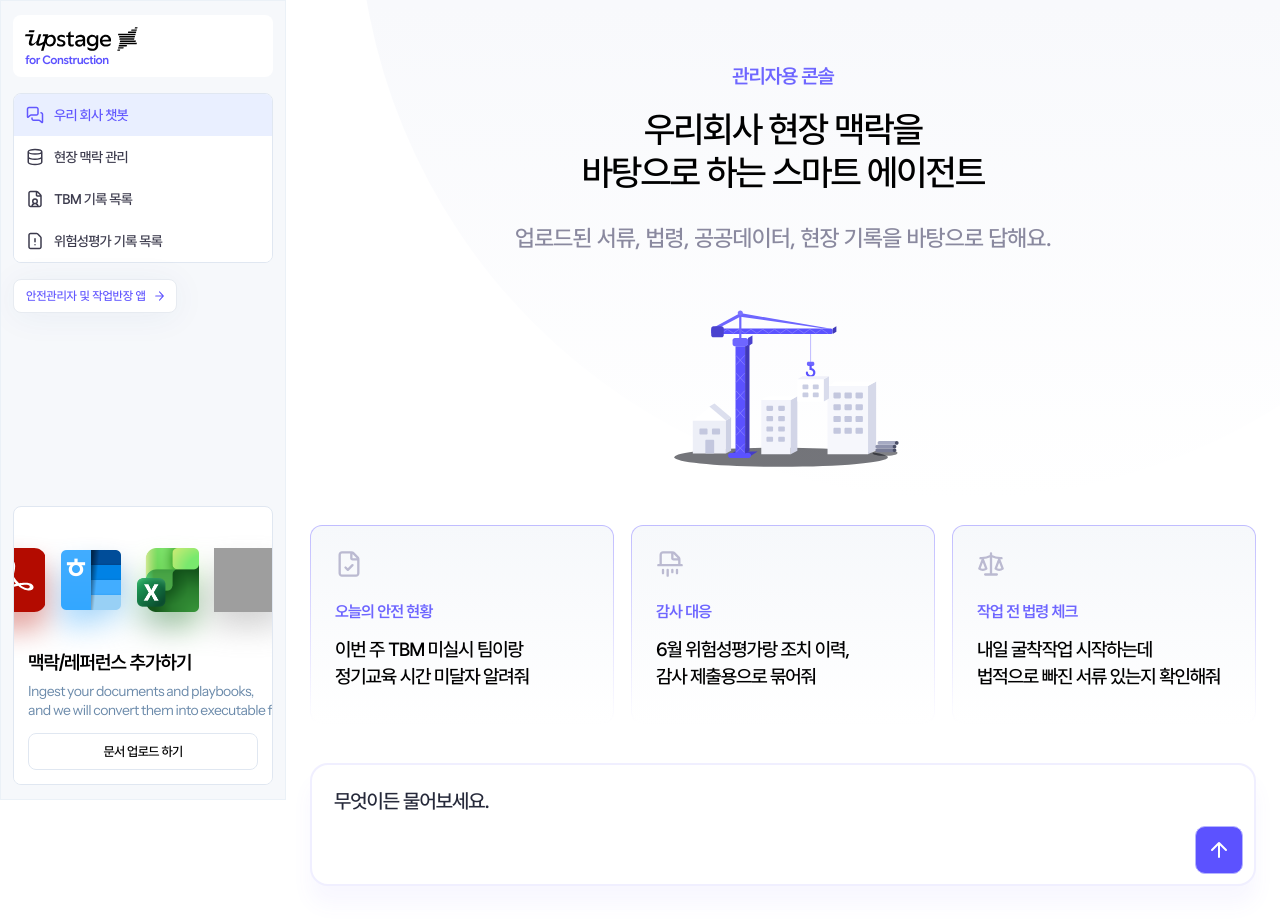
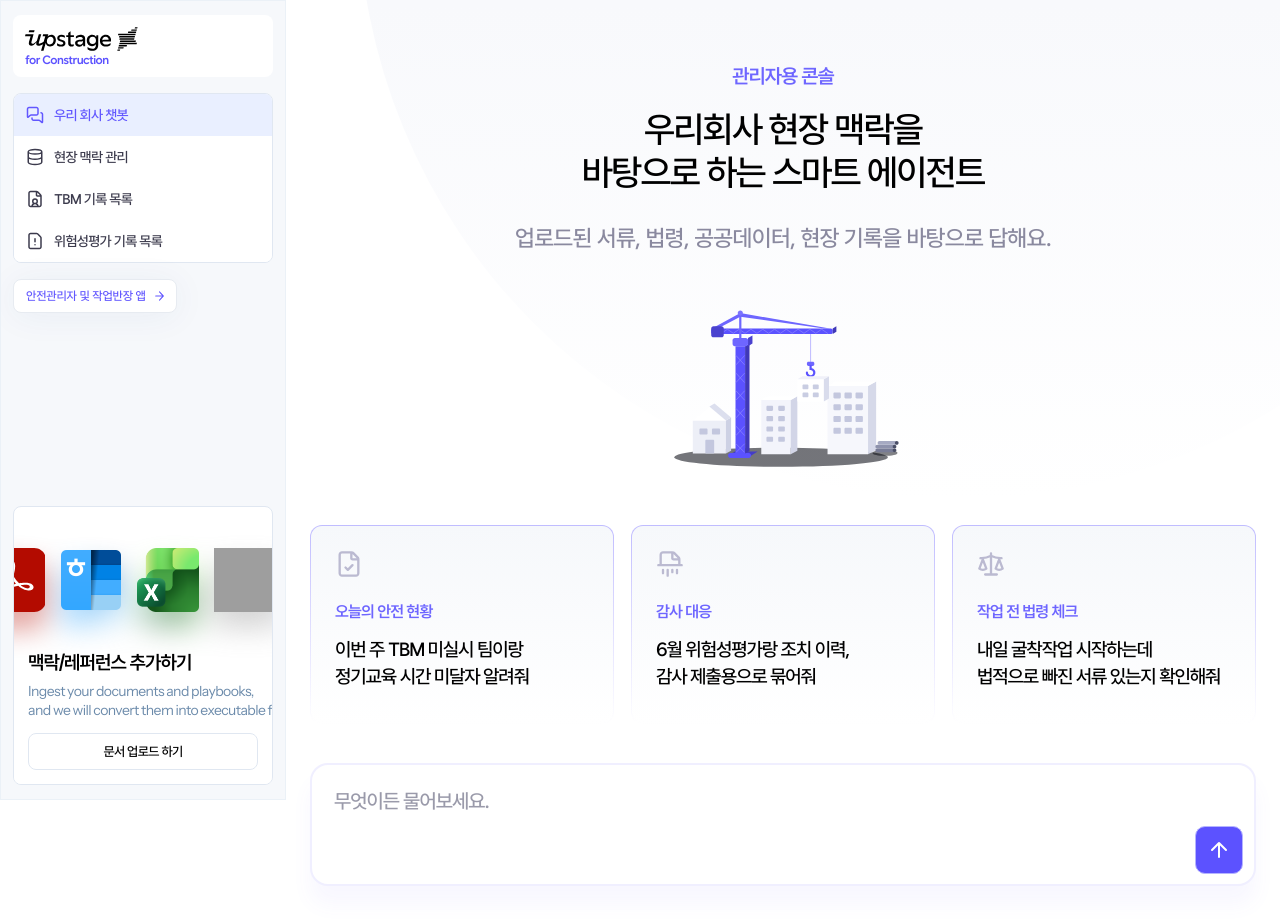
Before and after one commit to inevitable2026/frontend, a Next.js app: page / in a window 1280 px wide. Shown: the top 924 px of the page. Built offline with nearby package versions, Linux system fonts and the light colour scheme; grey boxes are pictures that could not be loaded.

Commit message:
fix: mute question placeholder text

```diff
--- a/app/globals.css
+++ b/app/globals.css
@@ -528,7 +528,7 @@ button {
 }
 
 .ask-bar textarea::placeholder {
-  color: #26293a;
+  color: #9a9aaa;
   opacity: 1;
 }
 
```
